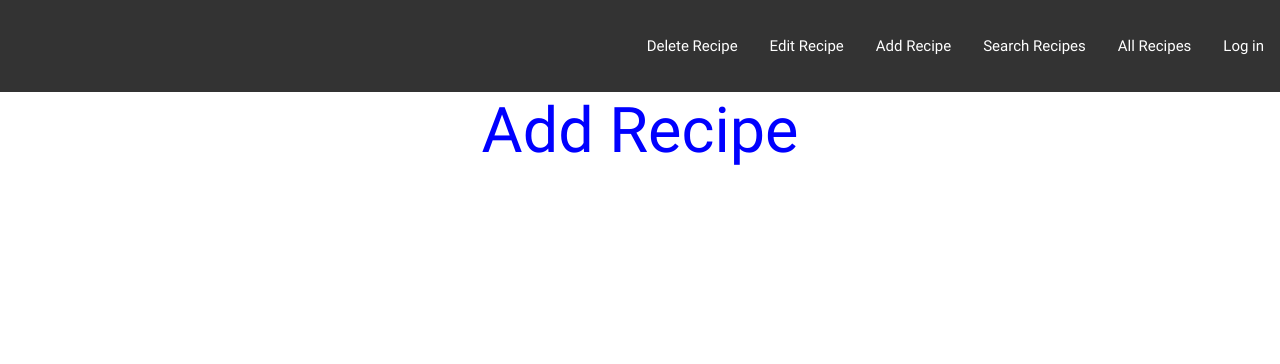
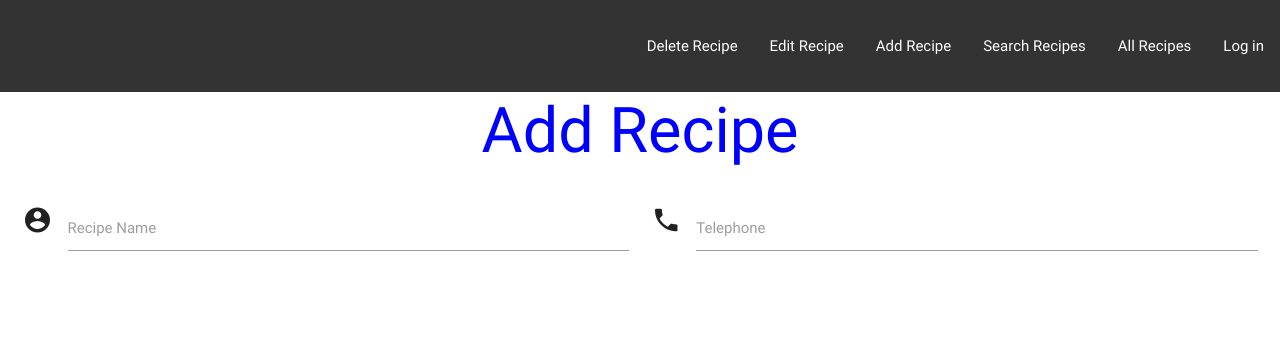
Before and after one commit to debbiect246/recipe-app, a Flask app: page /addrecipe in a window 1280 px wide. Shown: the top 364 px of the page. Run offline with Flask 2, Linux system fonts and the light colour scheme; some libraries are stand-ins or nearby versions.

Commit message:
add recipe form started

```diff
--- a/static/styles.css
+++ b/static/styles.css
@@ -46,16 +46,16 @@
 
 img{
     display: block;
-margin-left: auto;
-margin-right: auto;
+    margin-left: auto;
+    margin-right: auto;
 }
 
-/* styling for time of day pictures*/
-.column {
-  float: left;
-  width: 33.33%;
-  padding: 5px;
+.welcome{
+    font-size: 30px;
+    text-align: center;
+
 }
+
 
 /* Clearfix (clear floats) */
 .row::after {
--- a/templates/addrecipe.html
+++ b/templates/addrecipe.html
@@ -1,5 +1,21 @@
 {% extends 'base.html' %} {% block content %}
     <h1>Add Recipe</h1>
+<div class="row">
+    <form  action="" method="POST" class="col s12">
+        <div class="row">
+            <div class="input-field col s6">
+                <i class="material-icons prefix">account_circle</i>
+                <input id="icon_prefix" type="text" class="validate">
+                <label for="icon_prefix">Recipe Name</label>
+            </div>
+            <div class="input-field col s6">
+                <i class="material-icons prefix">phone</i>
+                <input id="icon_telephone" type="tel" class="validate">
+                <label for="icon_telephone">Telephone</label>
+            </div>
+        </div>
+    </form>
+</div>
 
 
 {% endblock %}
--- a/templates/allrecipeslist.html
+++ b/templates/allrecipeslist.html
@@ -2,7 +2,7 @@
 {% extends 'base.html' %}
 {% block content %}
 
-<h1>List of Recipes</h1>
+<h1>Delicious Caribbean Recipes List!</h1>
 
     <ul class="collapsible" data-collapsible="accordion">
         {% for r in recipes %}
@@ -28,6 +28,6 @@
 
         </li>
         {% endfor %}
-    </ul>  -->
+    </ul>
 
 {% endblock %}
--- a/templates/index.html
+++ b/templates/index.html
@@ -5,16 +5,16 @@
     </head>
 
     <body>
-        <h1>Caribbean recipes</h1>
+        <h1>A taste of the Caribbean!</h1>
         <div class="firstpage">
 
             <div>
-                <p>Welcome to your  Caribbean recipe app!</p>
+                <p class="welcome">Welcome to your Caribbean recipe app!</p>
 
                 <p>Please log in</p>
             </div>
             <div>
-                <img src ="static/images/caribbean_map.gif" alt="caribbean beach">
+                <img src ="static/images/caribbeanflava.jpg" alt="caribbean flavours logo">
             </div>
         </div>
 
```
Also changed, not shown: static/images/caribbeanflava.jpg (added).
